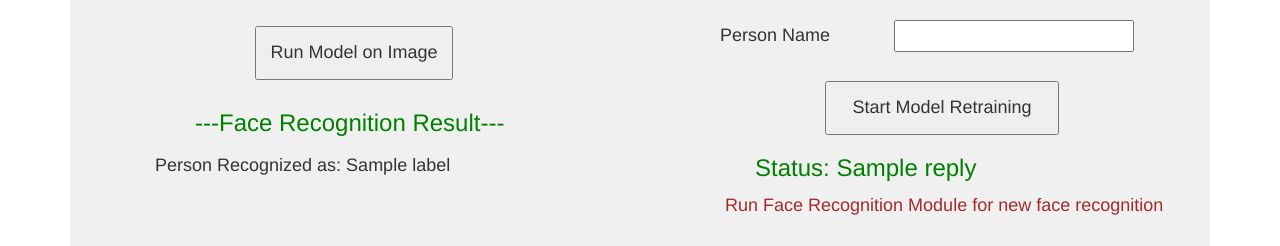
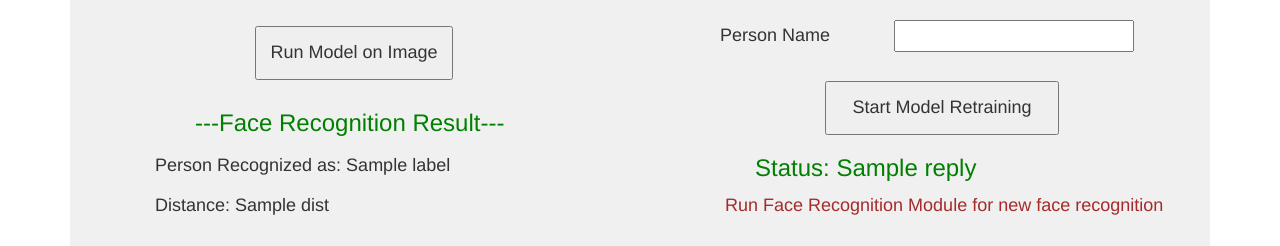
Before and after one commit to IftikharulSami/deepface, a Flask app: template templates/index.html in a window 1280 px wide. Shown: the part 677-923 px from the top of the page. Run offline with Flask 2, Linux system fonts and the light colour scheme; the template is opened without the code that fills it: most values are stand-ins (such as "Sample title", 1, 10 or a date in 2020); some libraries are stand-ins or nearby versions.

Commit message:
Update index.html

```diff
--- a/templates/index.html
+++ b/templates/index.html
@@ -46,22 +46,21 @@
 <!--     <input type="file" name="unknown_iamge" onchange="document.getElementById('abc').src = window.URL.createObjectURL(this.files[0])" style="margin-left:45px">-->
     </div>
 <!--        <img src="{{ uploaded_image}}" style="margin-left: 60px; margin-top: 20px;height:420px; width:420px">-->
-    <img src="" id="unknown_image" style="margin-left: 60px; margin-top: 20px;height:420px; width:420px" name="test_image" ></img>
+    <img src="" id="unknown_image" style="margin-left: 60px; margin-top: 20px;height:420px; width:420px" name="test_image"></img>
     <br>
     <input type="submit" value="Run Model on Image" style="margin-left:170px; margin-top: 30px" id="search">
     <div style="margin-left:110px; margin-top:30px; color: green"><h3>---Face Recognition Result---</h3></div>
     <div style="margin-left:70px; margin-top:20px"><h4>Person Recognized as: {{label}}</h4></div>
-    <br><br><br>
+    <div style="margin-left:70px; margin-top:20px"><h4>Distance: {{dist}}</h4></div>
+    <br>
     </div>
     <div class="col-lg-6 col-md-6  col-sm-12" style="background-color: #f0f0f0">
       <div style="margin-left:60px; margin-top:80px; color: blue"><h1>Model Retraining Module</h1></div>
       <div style="margin-left:20px; margin-top:20px"><h3>Upload Image for Model Retraining</h3></div>
     <div style="margin-left:20px; margin-top:20px">
-    <input type="file" name="new_image" onchange="document.getElementById('new_image').src = window.URL.createObjectURL(this.files[0])" style="margin-left:45px;">
-
-<!--    <input type="submit" value="Crop" style="margin-left: 400px; margin-top:0px">-->
+     <input type="file" name="new_image" onchange="document.getElementById('new_image').src = window.URL.createObjectURL(this.files[0])" style="margin-left:45px">
     </div>
-        <img src="" id="new_image" style="margin-left: 60px; margin-top: 20px;height:420px; width:420px"></img>
+    <img src="" id="new_image" style="margin-left: 60px; margin-top: 20px;height:420px; width:420px"></img>
     <br>
     <label style="margin-left:65; margin-top: 20"><h4>Person Name</h4></label>
     <input name="new_label" type="text" style="margin-left:60; margin-top: 0">
```
